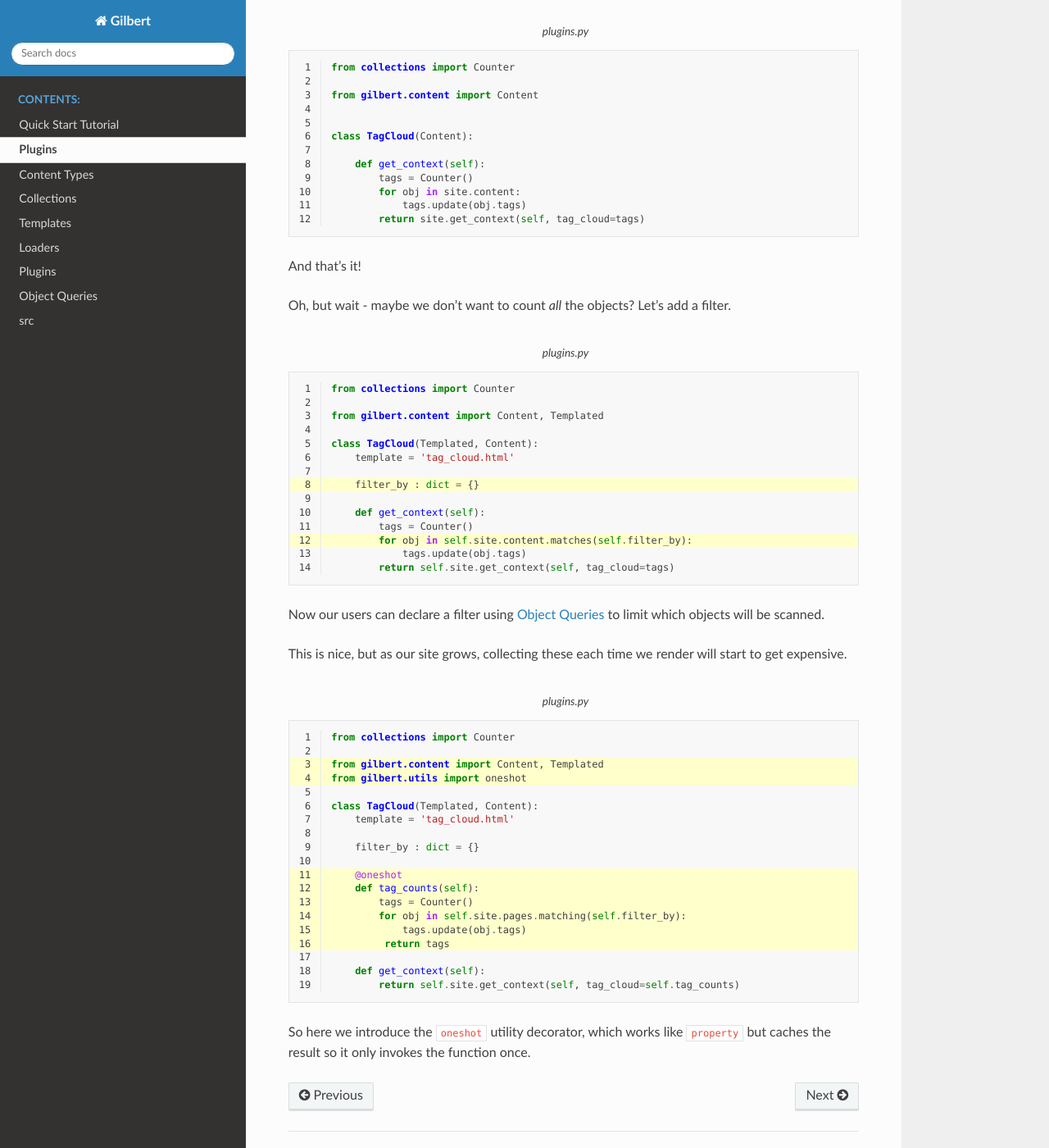
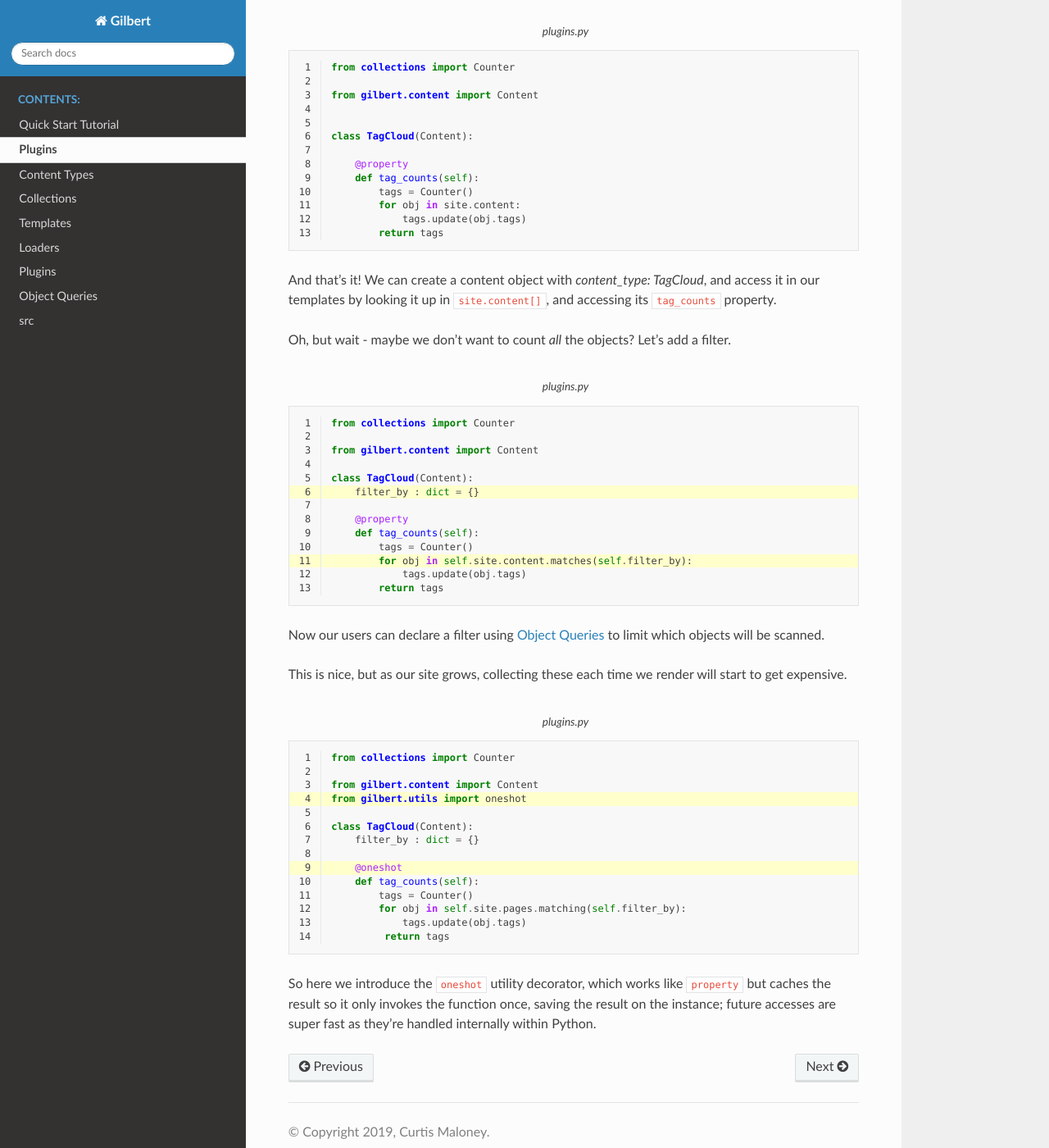
Before and after one commit to funkybob/gilbert, a Sphinx documentation site: the page built from docs/tutorials/plugins.rst, in a window 1280 px wide and 1400 px high, scrolled down 513 px. Shown: the whole window at 82% size. Built offline with Sphinx 7.4.7 and the Read the Docs theme 2.0.0, drawn with Linux system fonts in a browser that asks for light colours.

Commit message:
Update docs

```diff
--- a/docs/tutorials/plugins.rst
+++ b/docs/tutorials/plugins.rst
@@ -32,13 +32,16 @@ Next, we need to gather all the content objects and aggregate the tags.
 
    class TagCloud(Content):
 
-       def get_context(self):
+       @property
+       def tag_counts(self):
            tags = Counter()
            for obj in site.content:
                tags.update(obj.tags)
-           return site.get_context(self, tag_cloud=tags)
+           return tags
 
-And that's it!
+And that's it! We can create a content object with `content_type: TagCloud`,
+and access it in our templates by looking it up in ``site.content[]``, and
+accessing its ``tag_counts`` property.
 
 Oh, but wait - maybe we don't want to count *all* the objects? Let's add a
 filter.
@@ -46,22 +49,21 @@ filter.
 .. code-block:: python
    :caption: plugins.py
    :linenos:
-   :emphasize-lines: 8,12
+   :emphasize-lines: 6,11
 
    from collections import Counter
 
-   from gilbert.content import Content, Templated
+   from gilbert.content import Content
 
-   class TagCloud(Templated, Content):
-       template = 'tag_cloud.html'
-
+   class TagCloud(Content):
        filter_by : dict = {}
 
-       def get_context(self):
+       @property
+       def tag_counts(self):
            tags = Counter()
            for obj in self.site.content.matches(self.filter_by):
                tags.update(obj.tags)
-           return self.site.get_context(self, tag_cloud=tags)
+           return tags
 
 Now our users can declare a filter using :doc:`/query` to limit which objects
 will be scanned.
@@ -72,16 +74,14 @@ start to get expensive.
 .. code-block:: python
    :caption: plugins.py
    :linenos:
-   :emphasize-lines: 3-4,11-16
+   :emphasize-lines: 4,9
 
    from collections import Counter
 
-   from gilbert.content import Content, Templated
+   from gilbert.content import Content
    from gilbert.utils import oneshot
 
-   class TagCloud(Templated, Content):
-       template = 'tag_cloud.html'
-
+   class TagCloud(Content):
        filter_by : dict = {}
 
        @oneshot
@@ -91,8 +91,7 @@ start to get expensive.
                tags.update(obj.tags)
             return tags
 
-       def get_context(self):
-           return self.site.get_context(self, tag_cloud=self.tag_counts)
-
 So here we introduce the ``oneshot`` utility decorator, which works like
-``property`` but caches the result so it only invokes the function once.
+``property`` but caches the result so it only invokes the function once,
+saving the result on the instance; future accesses are super fast as they're
+handled internally within Python.
--- a/docs/tutorials/quick_start.rst
+++ b/docs/tutorials/quick_start.rst
@@ -67,10 +67,10 @@ We need to provide a template to render the page with. Let's do that now:
    <!DOCTYPE html>
    <html>
      <head>
-       <title> {{ this:title }} </title>
+       <title> {{ this.title }} </title>
      </head>
      <body>
-     {{ this:content }}
+     {{ this.content }}
      </body>
    </html>
 
```
Also changed, not shown: docs/loaders.rst (+16 -3 lines), docs/plugins.rst (+9 -1 lines), docs/query.rst (+16 -4 lines).
